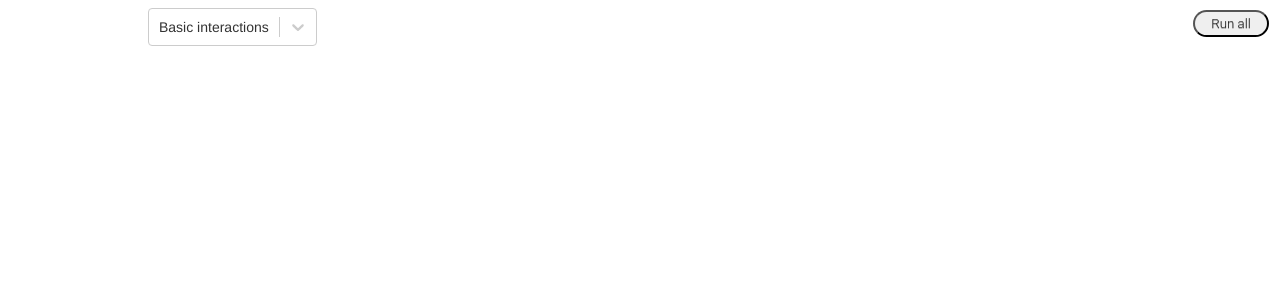
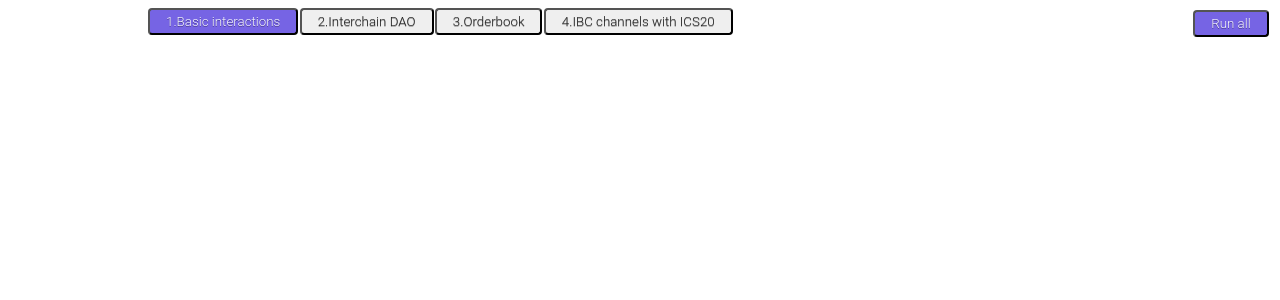
Before and after one commit to oraichain/cosmoverse, a React (Create React App) app: page / in a window 1280 px wide. Shown: the top 300 px of the page. Built offline with nearby package versions, Linux system fonts and the light colour scheme; no server answers; what ansi_up would draw is missing.

Commit message:
remove select

```diff
--- a/package.json
+++ b/package.json
@@ -24,8 +24,7 @@
     "markdown-it": "^13.0.2",
     "notebookjs": "^0.6.7",
     "react": "^18.2.0",
-    "react-dom": "^18.2.0",
-    "react-select": "^5.7.5"
+    "react-dom": "^18.2.0"
   },
   "devDependencies": {
     "@babel/plugin-proposal-private-property-in-object": "^7.21.11",
--- a/src/index.css
+++ b/src/index.css
@@ -8,7 +8,7 @@ button {
     display:inline-block;
     padding:0.3em 1.2em;
     margin:0 0.1em 0.1em 0;
-    border-radius:2em;
+    border-radius:4px;
     box-sizing: border-box;
     text-decoration:none;
     color: #222;
@@ -17,6 +17,18 @@ button {
     text-shadow: 0 0.04em 0.04em rgba(0,0,0,0.35);
     text-align:center;
     transition: all 0.2s;
+}
+
+button.selected {
+    background-color: #7664E4;
+    color: #F6F7FB;
+}
+
+button.runall {
+    position: fixed;
+    right: 10px;
+    top: 10px;
+    z-index: 9999;
 }
 
 button:hover{
--- a/src/index.jsx
+++ b/src/index.jsx
@@ -1,5 +1,4 @@
 import { createRoot } from "react-dom/client";
-import Select from "react-select";
 
 import nb from "./notebook";
 import "./index.css";
@@ -21,7 +20,7 @@ const App = () => {
 
   useEffect(() => {
     const defaultOpt = options.find((opt) => opt.value === url.searchParams.get("nb")) ?? options[0];
-    changeNotebook(defaultOpt);
+    changeNotebook(defaultOpt.value);
   }, []);
 
   const runAll = async () => {
@@ -32,22 +31,32 @@ const App = () => {
     setDisabled(false);
   };
 
-  const changeNotebook = async (opt) => {
-    setValue(opt);
+  const changeNotebook = async (value) => {
+    setValue(value);
     runCodes.length = 0;
-    const json = await fetch(`/nb/${opt.value}.ipynb`).then((res) => res.json());
+    const json = await fetch(`/nb/${value}.ipynb`).then((res) => res.json());
     const notebook = nb.parse(json);
     ref.current.innerHTML = "";
     ref.current.appendChild(notebook.render());
-    url.searchParams.set("nb", opt.value);
+    url.searchParams.set("nb", value);
     history.pushState({}, null, url.toString());
   };
 
   return (
     <div>
       <div style={{ display: "flex", justifyContent: "space-between", alignItems: "center" }}>
-        <Select autosize options={options} value={value} onChange={changeNotebook} />
-        <button style={{ position: "fixed", right: 10, top: 10, zIndex: 9999 }} disabled={disabled} onClick={runAll}>
+        <div>
+          {options.map((opt, ind) => (
+            <button
+              className={value === opt.value ? "selected" : ""}
+              key={opt.value}
+              onClick={() => changeNotebook(opt.value)}
+            >
+              {ind + 1}.{opt.label}
+            </button>
+          ))}
+        </div>
+        <button className="selected runall" disabled={disabled} onClick={runAll}>
           Run all
         </button>
       </div>
```
Also changed, not shown: 1 other file (tests, documents, lock files or other folders).
